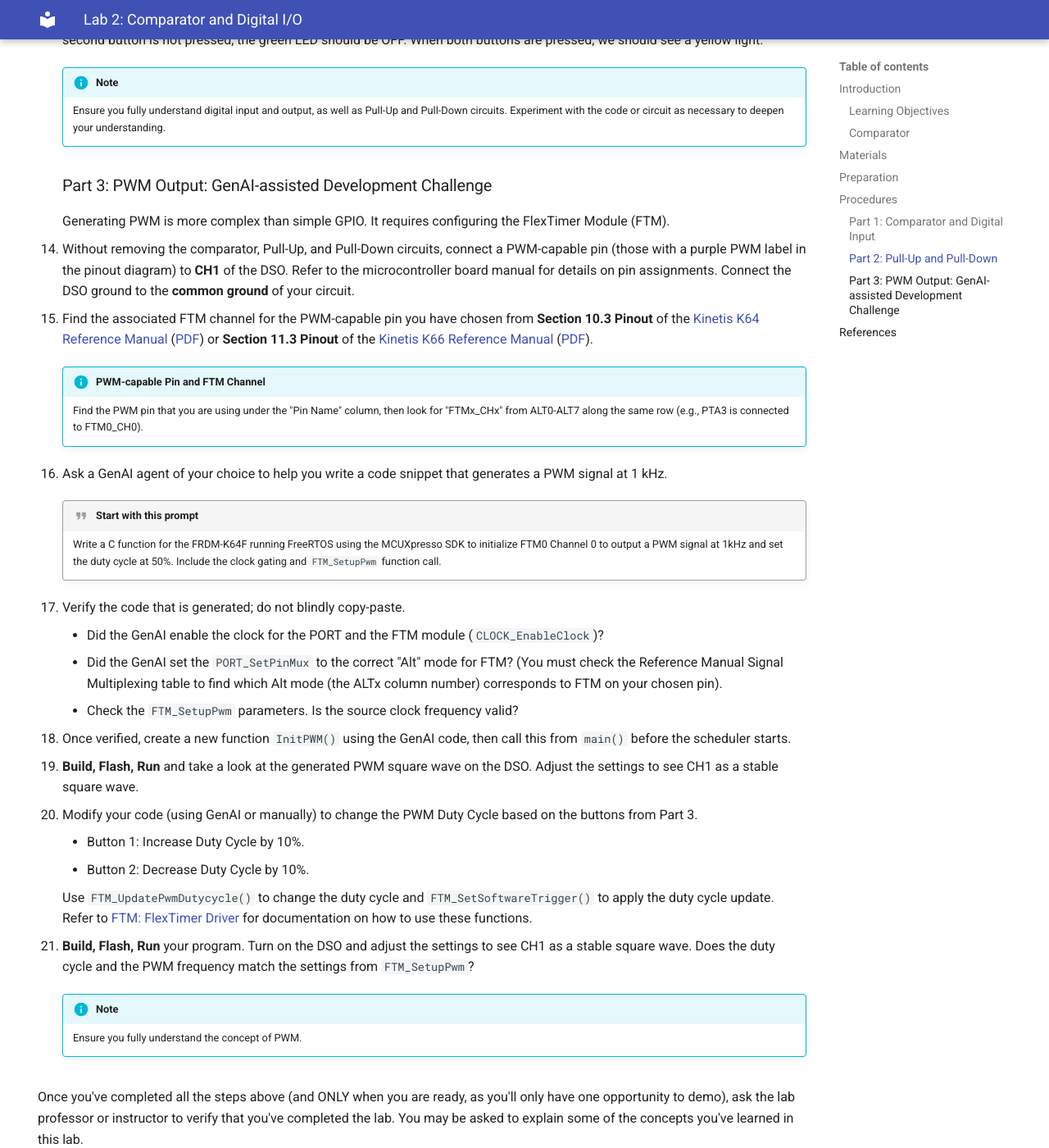
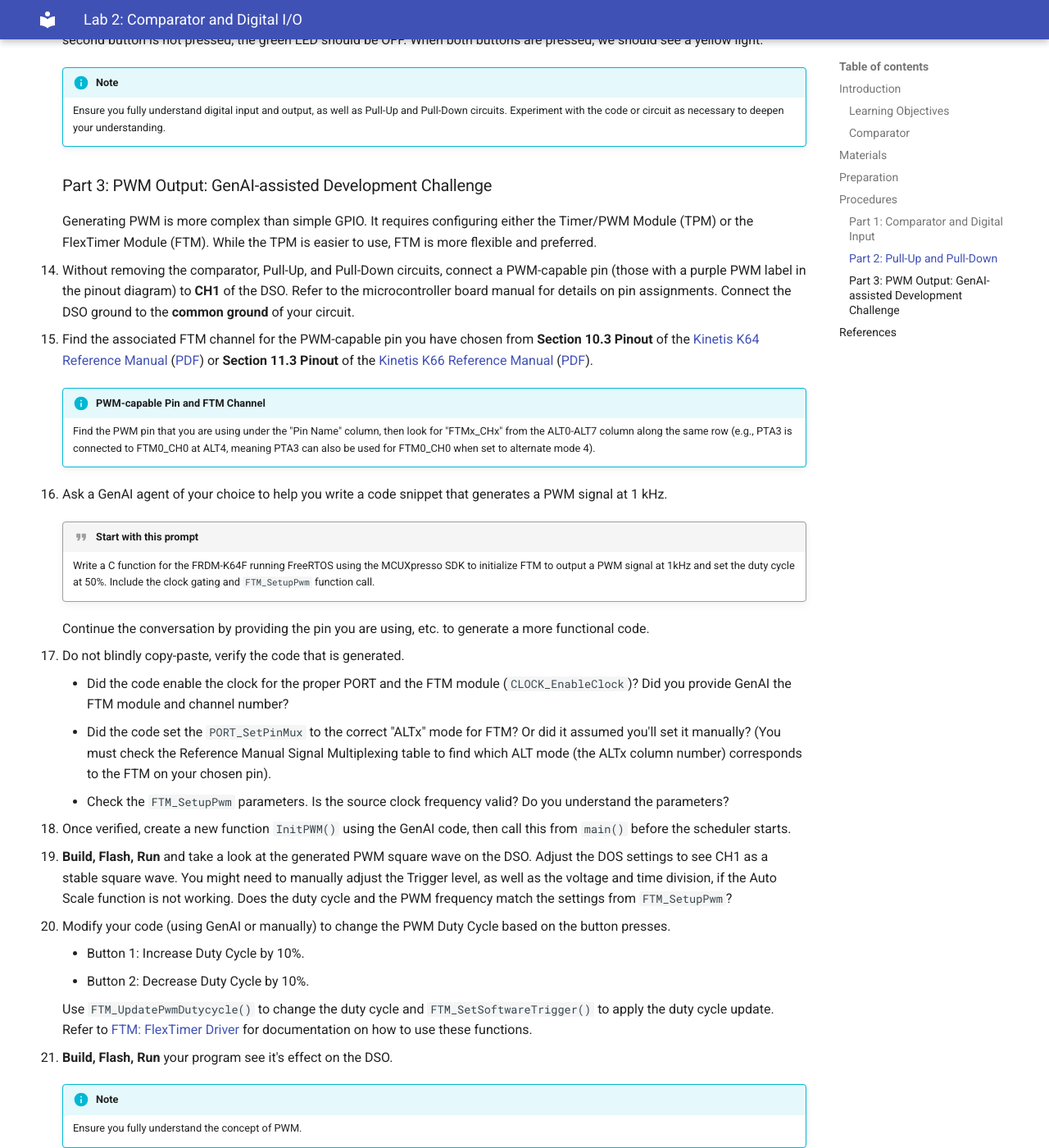
Before and after one commit to Seneca-BSA/Lab-Manual, an MkDocs documentation site: the page built from docs/SEP600/lab2.md, in a window 1280 px wide and 1400 px high, scrolled down 8559 px. Shown: the whole window at 82% size. Built offline with MkDocs 1.6.1 and Material for MkDocs 9.7.7, drawn with Linux system fonts in a browser that asks for light colours.

Commit message:
updated sep600 lab2 PWM section

```diff
--- a/docs/SEP600/lab2.md
+++ b/docs/SEP600/lab2.md
@@ -232,7 +232,7 @@ This sharp transition between high and low states makes op-amp comparators ideal
 
     ### Part 3: PWM Output: GenAI-assisted Development Challenge
 
-    Generating PWM is more complex than simple GPIO. It requires configuring the FlexTimer Module (FTM).
+    Generating PWM is more complex than simple GPIO. It requires configuring either the Timer/PWM Module (TPM) or the FlexTimer Module (FTM). While the TPM is easier to use, FTM is more flexible and preferred.
 
 1.  Without removing the comparator, Pull-Up, and Pull-Down circuits, connect a PWM-capable pin (those with a purple PWM label in the pinout diagram) to **CH1** of the DSO. Refer to the microcontroller board manual for details on pin assignments. Connect the DSO ground to the **common ground** of your circuit.
 
@@ -240,32 +240,34 @@ This sharp transition between high and low states makes op-amp comparators ideal
 
     !!! info "PWM-capable Pin and FTM Channel"
 
-        Find the PWM pin that you are using under the "Pin Name" column, then look for "FTMx_CHx" from ALT0-ALT7 along the same row (e.g., PTA3 is connected to FTM0_CH0).
+        Find the PWM pin that you are using under the "Pin Name" column, then look for "FTMx_CHx" from the ALT0-ALT7 column along the same row (e.g., PTA3 is connected to FTM0_CH0 at ALT4, meaning PTA3 can also be used for FTM0_CH0 when set to alternate mode 4).
 
 3.  Ask a GenAI agent of your choice to help you write a code snippet that generates a PWM signal at 1 kHz.
 
     !!! quote "Start with this prompt"
 
-        Write a C function for the FRDM-K64F running FreeRTOS using the MCUXpresso SDK to initialize FTM0 Channel 0 to output a PWM signal at 1kHz and set the duty cycle at 50%. Include the clock gating and `FTM_SetupPwm` function call.
+        Write a C function for the FRDM-K64F running FreeRTOS using the MCUXpresso SDK to initialize FTM to output a PWM signal at 1kHz and set the duty cycle at 50%. Include the clock gating and `FTM_SetupPwm` function call.
 
-4.  Verify the code that is generated; do not blindly copy-paste.
+    Continue the conversation by providing the pin you are using, etc. to generate a more functional code.
 
-    - Did the GenAI enable the clock for the PORT and the FTM module (`CLOCK_EnableClock`)?
-    - Did the GenAI set the `PORT_SetPinMux` to the correct "Alt" mode for FTM? (You must check the Reference Manual Signal Multiplexing table to find which Alt mode (the ALTx column number) corresponds to FTM on your chosen pin).
-    - Check the `FTM_SetupPwm` parameters. Is the source clock frequency valid?
+4.  Do not blindly copy-paste, verify the code that is generated.
+
+    - Did the code enable the clock for the proper PORT and the FTM module (`CLOCK_EnableClock`)? Did you provide GenAI the FTM module and channel number?
+    - Did the code set the `PORT_SetPinMux` to the correct "ALTx" mode for FTM? Or did it assumed you'll set it manually? (You must check the Reference Manual Signal Multiplexing table to find which ALT mode (the ALTx column number) corresponds to the FTM on your chosen pin).
+    - Check the `FTM_SetupPwm` parameters. Is the source clock frequency valid? Do you understand the parameters?
 
 5.  Once verified, create a new function `InitPWM()` using the GenAI code, then call this from `main()` before the scheduler starts.
 
-6.  **Build, Flash, Run** and take a look at the generated PWM square wave on the DSO. Adjust the settings to see CH1 as a stable square wave.
+6.  **Build, Flash, Run** and take a look at the generated PWM square wave on the DSO. Adjust the DOS settings to see CH1 as a stable square wave. You might need to manually adjust the Trigger level, as well as the voltage and time division, if the Auto Scale function is not working. Does the duty cycle and the PWM frequency match the settings from `FTM_SetupPwm`?
 
-7.  Modify your code (using GenAI or manually) to change the PWM Duty Cycle based on the buttons from Part 3.
+7.  Modify your code (using GenAI or manually) to change the PWM Duty Cycle based on the button presses.
 
     - Button 1: Increase Duty Cycle by 10%.
     - Button 2: Decrease Duty Cycle by 10%.
 
     Use `FTM_UpdatePwmDutycycle()` to change the duty cycle and `FTM_SetSoftwareTrigger()` to apply the duty cycle update. Refer to [FTM: FlexTimer Driver](https://mcuxpresso.nxp.com/api_doc/dev/1533/a00021.html) for documentation on how to use these functions.
 
-8.  **Build, Flash, Run** your program. Turn on the DSO and adjust the settings to see CH1 as a stable square wave. Does the duty cycle and the PWM frequency match the settings from `FTM_SetupPwm`?
+8.  **Build, Flash, Run** your program see it's effect on the DSO.
 
     !!! info "Note"
 
```
Also changed, not shown: docs/SEP600/lab1.md (+2 -2 lines).
